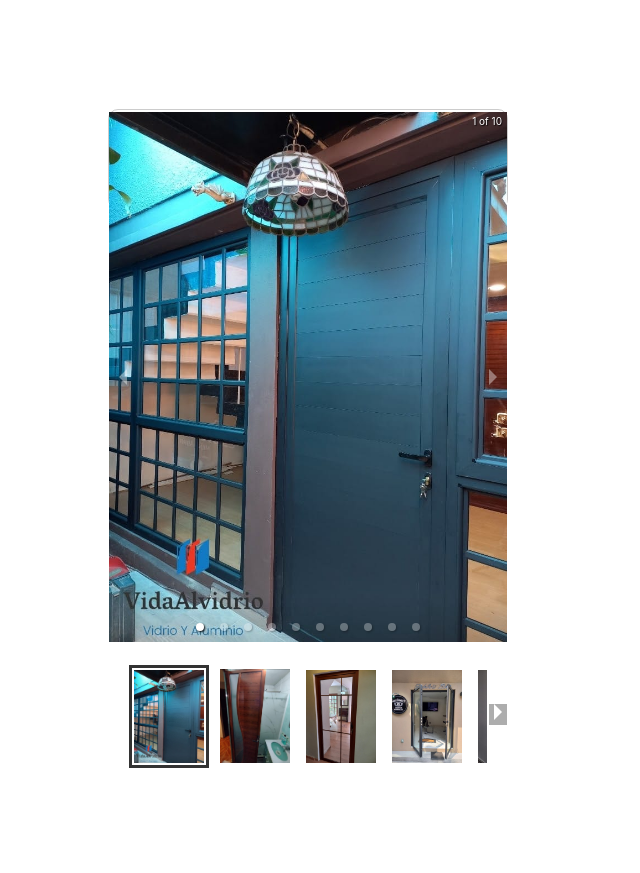
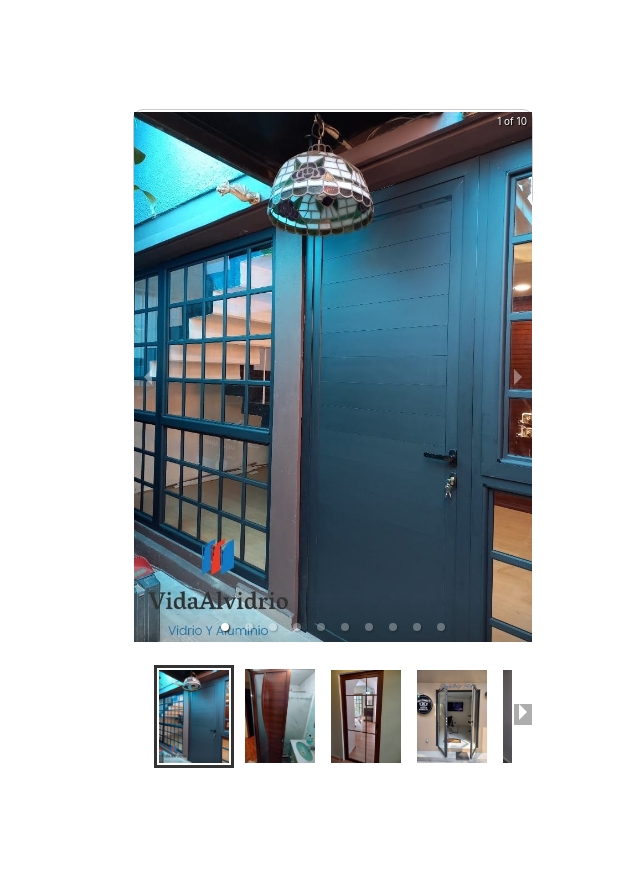
Before and after one commit to Solgonadri/vidaAlVidrioProd, a React (Vite) app: page / in a window 1280 px wide. Shown: the part 1684-2557 px from the top of the page, without its empty margins (352-992 px from the left). Built offline with nearby package versions, Linux system fonts and the light colour scheme.

Commit message:
acomodo carrusel✔

```diff
--- a/src/page/Galery.css
+++ b/src/page/Galery.css
@@ -132,7 +132,7 @@
   height: 100px;
   position: relative;
   top: 160px;
-  right: 40px;
+  right: 15px;
   border: 1px solid #ccc;
   border-radius: 10px;
 }
```
